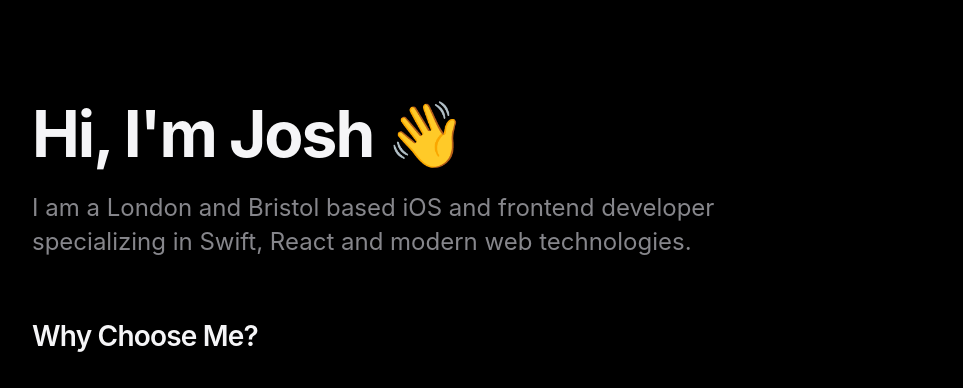
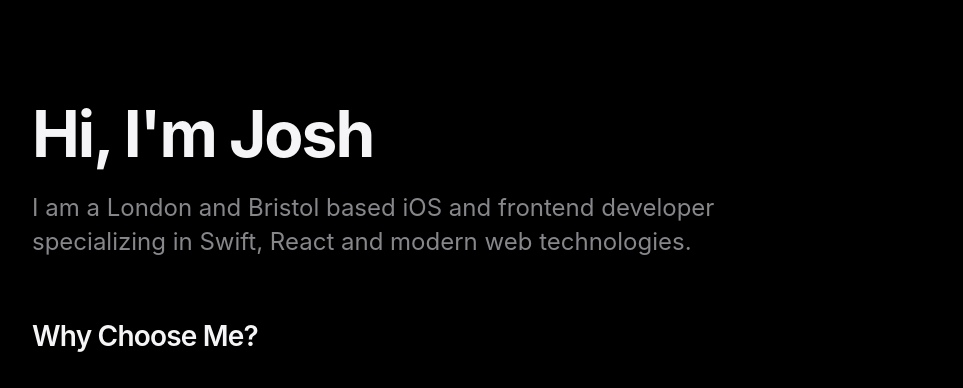
Before and after one commit to JoshOn360Hz/Portfolio-Test-UI, a plain HTML site: page index.html in a window 1280 px wide. Shown: the top 388 px of the page, without its empty margins (158-1121 px from the left). Drawn offline with Linux system fonts and the light colour scheme.

Commit message:
Update index.html

```diff
--- a/index.html
+++ b/index.html
@@ -12,7 +12,7 @@
     <link rel="icon" type="image/svg+xml" href="/assets/favico/favicon.svg" />
     <link rel="shortcut icon" href="/assets/favico/favicon.ico" />
     <link rel="apple-touch-icon" sizes="180x180" href="/assets/favico/apple-touch-icon.png" />
-    <link rel="manifest" href="/assets/favico/site.webmanifest" />
+    <link rel="manifest" href="assets/favico/site.webmanifest" />
 
     <title>Josh Mansfield — iOS & Frontend Developer</title>
 
@@ -25,7 +25,7 @@
         <section id="home" class="section hero">
             <div class="hero-content">
                 <div class="hero-header">
-                    <h2 class="greeting">Hi, I'm Josh 👋</h2>
+                    <h2 class="greeting">Hi, I'm Josh </h2>
                     <p class="intro-lead">I am a London and Bristol based iOS and frontend developer specializing in Swift, React and modern web technologies.</p>
                 </div>
                 <h3 class="intro-subtitle">Why Choose Me?</h3>
```
